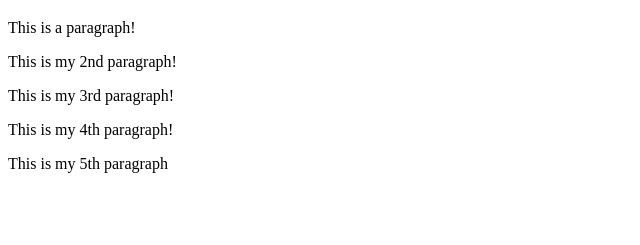
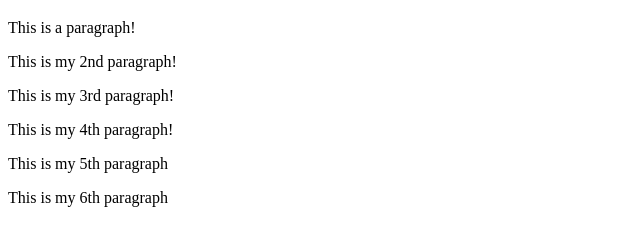
Before and after one commit to janderssonGIT/coursera, a website: page index.html in a window 1280 px wide. Shown: the part 61-306 px from the top of the page, without its empty margins (0-640 px from the left). Drawn offline with Linux system fonts and the light colour scheme.

Commit message:
commit 4

```diff
--- a/index.html
+++ b/index.html
@@ -9,5 +9,6 @@
         <p>This is my 3rd paragraph!</p>
         <p>This is my 4th paragraph!</p>
         <p>This is my 5th paragraph</p>
+        <p>This is my 6th paragraph</p>
     </body>
 </html>
```
Also changed, not shown: 1 other file.
